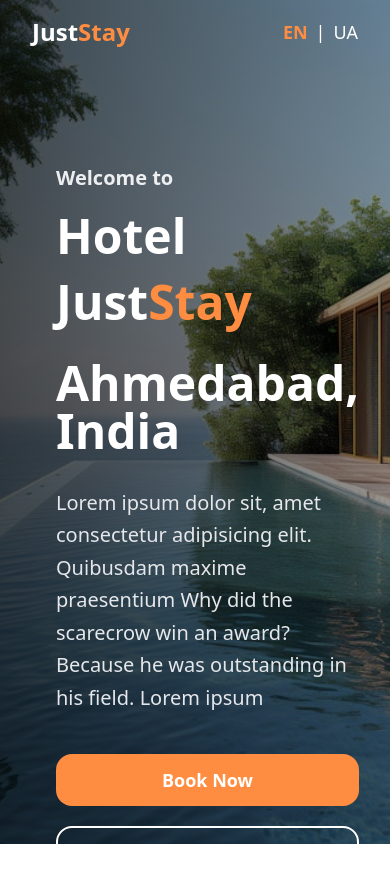
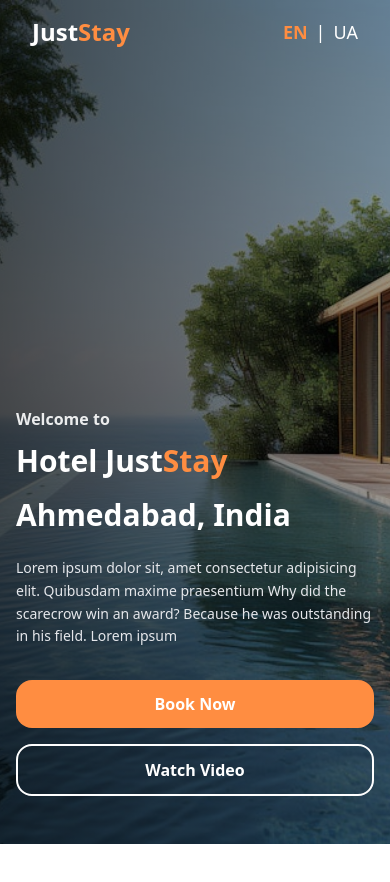
Before and after one commit to AnastasiiaBodnar/hotel-landing, a Vue app: page / in a window 390 px wide. After the commit the page ends 844 px from the top, so only its background shows below. Built offline with nearby package versions, Linux system fonts and the light colour scheme.

Commit message:
feat: complete hero section with responsiveness

```diff
--- a/src/components/HeroSection.vue
+++ b/src/components/HeroSection.vue
@@ -3,7 +3,7 @@ import bgImage from '../assets/background.png'
 </script>
 
 <template>
-  <section class="relative h-screen w-full flex items-center justify-start text-left pl-14">
+  <section class="relative h-screen w-full flex items-end justify-start text-left px-4 sm:px-8 md:px-10 lg:px-14 xl:px-20 pb-12">
 
     <div
       class="absolute inset-0 bg-cover bg-center"
@@ -12,30 +12,30 @@ import bgImage from '../assets/background.png'
 
     <div class="absolute inset-0 bg-linear-to-r from-black/70 to-black/40"></div>
 
-    <div class="relative z-10 text-white max-w-4xl mr-20 -mb-50">
-      <p class=" text-xl font-semibold leading-relaxed mb-2 text-white/90">
+    <div class="relative z-10 text-white max-w-full sm:max-w-xl md:max-w-2xl lg:max-w-3xl xl:max-w-4xl">
+      <p class="text-base sm:text-lg md:text-xl font-semibold leading-relaxed mb-2 text-white/90">
         Welcome to
       </p>
 
-      <h1 class="text-5xl font-bold leading-snug mb-6">
+      <h1 class="text-3xl sm:text-4xl md:text-5xl lg:text-5xl xl:text-6xl font-bold leading-snug mb-4 sm:mb-5 md:mb-6">
         Hotel Just<span class="text-primary">Stay</span>
       </h1>
 
-      <h2 class="text-5xl font-bold mb-8">
+      <h2 class="text-3xl sm:text-4xl md:text-5xl lg:text-5xl xl:text-6xl font-bold mb-6 sm:mb-7 md:mb-8">
         Ahmedabad, India
       </h2>
 
-      <p class="text-gray-200 text-xl max-w-2xl mb-10 leading-relaxed">
+      <p class="text-gray-200 text-sm sm:text-base md:text-lg lg:text-xl leading-relaxed mb-8 sm:mb-9 md:mb-10 max-w-xl lg:max-w-2xl">
         Lorem ipsum dolor sit, amet consectetur adipisicing elit.
         Quibusdam maxime praesentium Why did the scarecrow win
         an award? Because he was outstanding in his field. Lorem ipsum
       </p>
 
-      <div class="flex flex-col sm:flex-row gap-5 justify-start">
-        <button class="bg-primary hover:bg-orange-600 text-white px-10 py-3 rounded-2xl font-bold text-lg transition transform cursor-pointer">
+      <div class="flex flex-col sm:flex-row gap-4 sm:gap-5 justify-start">
+        <button class="bg-primary hover:bg-orange-600 text-white px-8 sm:px-10 py-3 rounded-2xl font-bold text-base sm:text-lg transition transform cursor-pointer">
           Book Now
         </button>
-        <button class="border-2 border-white text-white hover:bg-white hover:text-gray-900 px-10 py-3 rounded-2xl font-bold text-lg transition cursor-pointer">
+        <button class="border-2 border-white text-white hover:bg-white hover:text-gray-900 px-8 sm:px-10 py-3 rounded-2xl font-bold text-base sm:text-lg transition cursor-pointer">
           Watch Video
         </button>
       </div>
```
